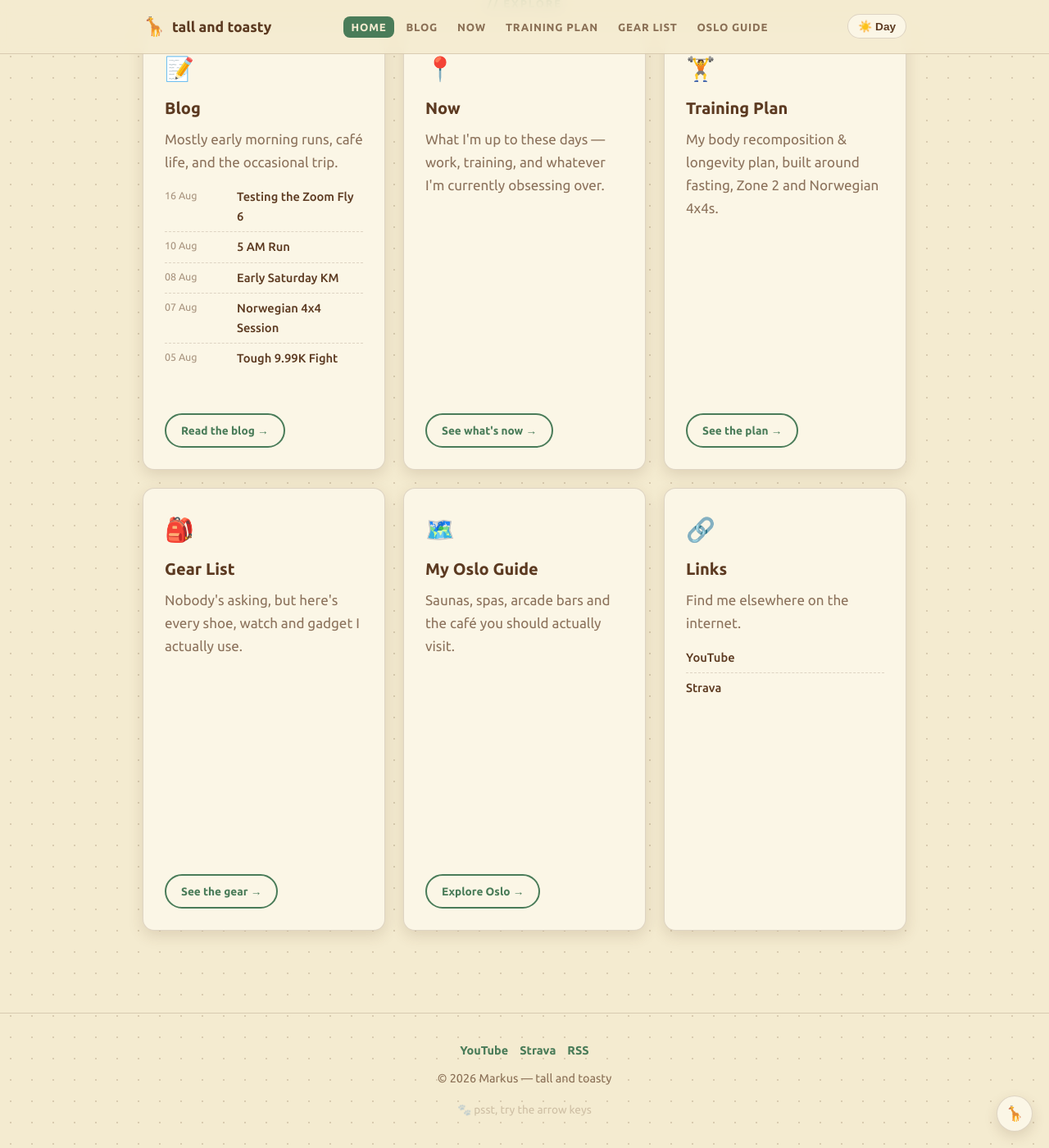
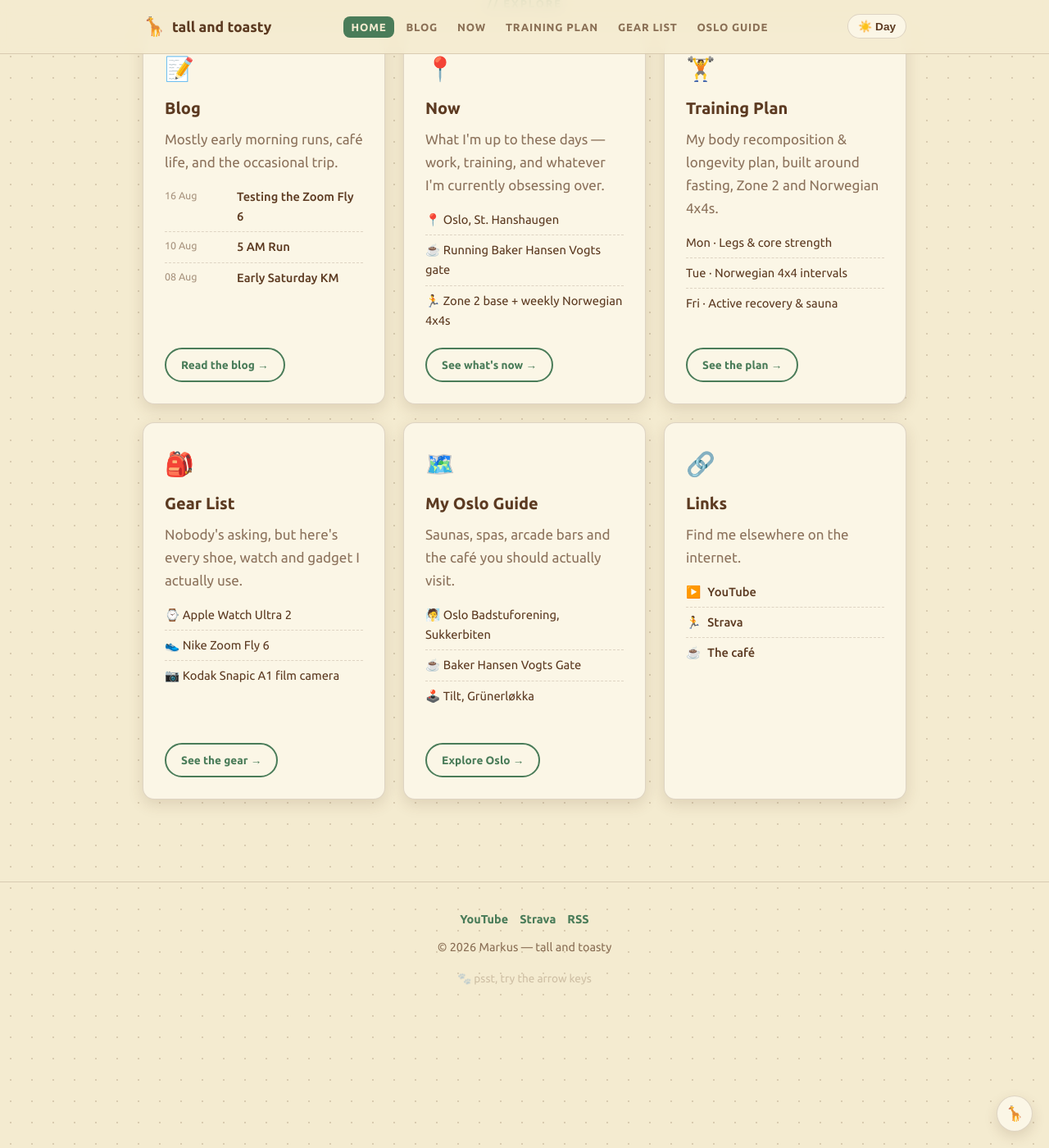
Before and after one commit to markuslyngmo/tallandtoasty, a Jekyll site: the page built from index.md, in a window 1280 px wide and 1400 px high, scrolled down 1348 px. Shown: the whole window at 82% size. Built offline with Jekyll 4.4.1, drawn with Linux system fonts in a browser that asks for light colours.

Commit message:
Fill Explore cards with real content instead of forced blank space
Each card now has a short, relevant mini-list (Now highlights, weekly
training days, top gear, Oslo picks, an extra link) so the shared card
height comes from content, not empty padding. Also trimmed the Blog
card's post preview from 5 to 3 items to reduce the height outlier.

```diff
--- a/_layouts/home.html
+++ b/_layouts/home.html
@@ -31,7 +31,7 @@ layout: default
     <h3>Blog</h3>
     <p>Mostly early morning runs, café life, and the occasional trip.</p>
     <ul class="mini-list">
-      {% for post in site.posts limit: 5 %}
+      {% for post in site.posts limit: 3 %}
         <li>
           <time>{{ post.date | date: "%d %b" }}</time>
           <a href="{{ post.url | relative_url }}">{{ post.title }}</a>
@@ -45,6 +45,11 @@ layout: default
     <div class="card-icon">📍</div>
     <h3>Now</h3>
     <p>What I'm up to these days &mdash; work, training, and whatever I'm currently obsessing over.</p>
+    <ul class="mini-list">
+      <li>📍 Oslo, St. Hanshaugen</li>
+      <li>☕ Running Baker Hansen Vogts gate</li>
+      <li>🏃 Zone 2 base + weekly Norwegian 4x4s</li>
+    </ul>
     <a class="card-cta" href="{{ '/now/' | relative_url }}">See what's now &rarr;</a>
   </div>
 
@@ -52,6 +57,11 @@ layout: default
     <div class="card-icon">🏋️</div>
     <h3>Training Plan</h3>
     <p>My body recomposition &amp; longevity plan, built around fasting, Zone 2 and Norwegian 4x4s.</p>
+    <ul class="mini-list">
+      <li>Mon &middot; Legs &amp; core strength</li>
+      <li>Tue &middot; Norwegian 4x4 intervals</li>
+      <li>Fri &middot; Active recovery &amp; sauna</li>
+    </ul>
     <a class="card-cta" href="{{ '/training-plan/' | relative_url }}">See the plan &rarr;</a>
   </div>
 
@@ -59,6 +69,11 @@ layout: default
     <div class="card-icon">🎒</div>
     <h3>Gear List</h3>
     <p>Nobody's asking, but here's every shoe, watch and gadget I actually use.</p>
+    <ul class="mini-list">
+      <li>⌚ Apple Watch Ultra 2</li>
+      <li>👟 Nike Zoom Fly 6</li>
+      <li>📷 Kodak Snapic A1 film camera</li>
+    </ul>
     <a class="card-cta" href="{{ '/my-gear-list/' | relative_url }}">See the gear &rarr;</a>
   </div>
 
@@ -66,6 +81,11 @@ layout: default
     <div class="card-icon">🗺️</div>
     <h3>My Oslo Guide</h3>
     <p>Saunas, spas, arcade bars and the café you should actually visit.</p>
+    <ul class="mini-list">
+      <li>🧖 Oslo Badstuforening, Sukkerbiten</li>
+      <li>☕ Baker Hansen Vogts Gate</li>
+      <li>🕹️ Tilt, Grünerløkka</li>
+    </ul>
     <a class="card-cta" href="{{ '/my-oslo-guide/' | relative_url }}">Explore Oslo &rarr;</a>
   </div>
 
@@ -74,8 +94,9 @@ layout: default
     <h3>Links</h3>
     <p>Find me elsewhere on the internet.</p>
     <ul class="mini-list">
-      <li><a href="https://www.youtube.com/@MarkusLyngmo" target="_blank" rel="noopener">YouTube</a></li>
-      <li><a href="https://www.strava.com/athletes/56752973" target="_blank" rel="noopener">Strava</a></li>
+      <li>▶️ <a href="https://www.youtube.com/@MarkusLyngmo" target="_blank" rel="noopener">YouTube</a></li>
+      <li>🏃 <a href="https://www.strava.com/athletes/56752973" target="_blank" rel="noopener">Strava</a></li>
+      <li>☕ <a href="https://maps.app.goo.gl/asKFtVdchrPNeq5p8" target="_blank" rel="noopener">The café</a></li>
     </ul>
   </div>
 </div>
--- a/assets/css/main.css
+++ b/assets/css/main.css
@@ -301,7 +301,7 @@ code { background: var(--bg-deep); padding: 0.15em 0.4em; border-radius: 5px; fo
   display: flex;
   flex-direction: column;
   gap: 12px;
-  min-height: 540px;
+  min-height: 460px;
   box-shadow: 0 6px 18px var(--shadow);
   transition: transform 0.2s ease, box-shadow 0.2s ease;
 }
```
